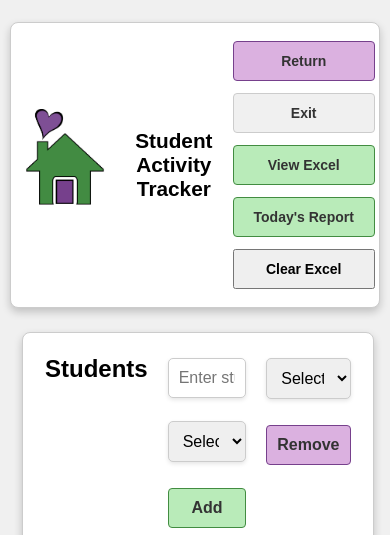
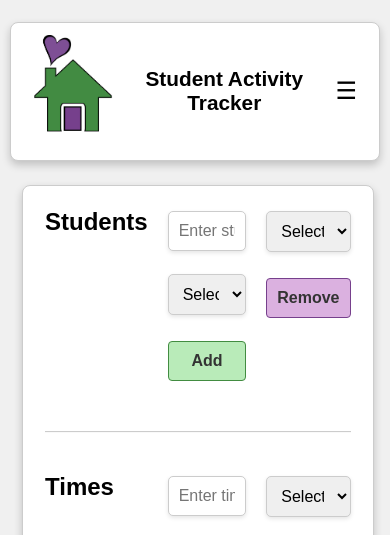
Before and after one commit to sharonmcdavis/THH, a Flask app: template daily-status/web/app/templates/admin.html in a window 390 px wide. Shown: the top 535 px of the page. Run offline with Flask 3, Linux system fonts and the light colour scheme; the template is opened without the code that fills it, so the values that code supplies are empty.

Commit message:
changed admin buttons to hamburger menu

```diff
--- a/daily-status/web/app/static/css/admin.css
+++ b/daily-status/web/app/static/css/admin.css
@@ -58,6 +58,69 @@ form div {
     grid-column: 1 / -1; /* Make the separator span all columns in the grid */
 }
 
+#admin-actions {
+    width: 100%; /* Make all elements take up the full width of their container */
+    max-width: 300px; /* Optional: Set a maximum width for better readability */
+    padding: 10px; /* Add padding for consistent height */
+    font-size: 16px; /* Ensure consistent font size */
+    box-sizing: border-box; /* Include padding and border in the width */
+}
+
+.hamburger-menu {
+    position: relative; /* Ensure the menu-items are positioned relative to this container */
+}
+
+/* Hamburger Icon */
+.hamburger-icon {
+    font-size: 24px;
+    background: none;
+    border: none;
+    cursor: pointer;
+    padding: 10px;
+}
+
+/* Menu Items Overlay */
+.menu-items {
+    display: none; /* Initially hidden */
+    position: fixed; /* Position relative to the viewport */
+    background-color: rgba(0, 0, 0, 0.9); /* Semi-transparent black background */
+    z-index: 1000; /* Ensure it overlays other elements */
+    padding: 10px; /* Add padding for the menu items */
+    border-radius: 4px; /* Optional: Add rounded corners */
+    box-shadow: 0 4px 6px rgba(0, 0, 0, 0.2); /* Add a shadow for better visibility */
+    box-sizing: border-box; /* Include padding in width/height calculations */
+}
+/* Menu Links */
+.menu-items a {
+    display: block;
+    padding: 10px 15px;
+    text-decoration: none;
+    color: white; /* White text for contrast */
+    font-size: 16px;
+    text-align: left; /* Align text to the left */
+    margin: 5px 0;
+}
+
+.menu-items a:hover {
+    background-color: rgba(255, 255, 255, 0.2); /* Highlight on hover */
+}
+
+/* Media Query for Small Screens */
+@media (max-width: 700px) {
+    .menu-items {
+        top: 50px; /* Adjust position for smaller screens */
+        left: 50%; /* Position relative to the center of the viewport */
+        transform: translateX(-10%); /* Center the menu horizontally */
+        width: fit-content; /* Let the width be determined by the content */
+        max-width: 90%; /* Ensure the menu does not exceed 90% of the screen width */
+        margin: 0 auto; /* Center the menu horizontally */
+        box-sizing: border-box; /* Include padding in width calculations */
+    }
+
+    .menu-items a {
+        font-size: 14px; /* Slightly smaller text for smaller screens */
+    }
+}
 @media (max-width: 700px) {
     .window {
         grid-template-columns: 1fr;
--- a/daily-status/web/app/templates/admin.html
+++ b/daily-status/web/app/templates/admin.html
@@ -11,28 +11,54 @@
 {% block date %}<h4>{{ date }}</h4>{% endblock %}
 
 {% block nav %}
-<div class="header-buttons">
-    <form action="/main" method="GET"><button type="submit" class="button purple-button">Return</button></form>
-    <form action="/logout" method="GET"><button type="submit" class="button gray-button">Exit</button></form>
-    <form action="/admin/excel" method="POST"><button type="submit" class="button green-button">View Excel</button>
-    </form>
-    <form action="/todays-report" method="GET">
-        <button type="button" class="button green-button " onclick="openRouteInNewWindow('/todays-report')">
-            Today's Report</button>
+<div class="hamburger-menu">
+    <!-- Hamburger Icon -->
+    <button class="hamburger-icon" onclick="toggleMenu()">
+        ☰
+    </button>
 
-        <script>
-            function openRouteInNewWindow(route) {
-                const newWindow = window.open(route, '_blank', 'width=800,height=600,scrollbars=yes,resizable=yes');
-                if (!newWindow) {
-                    alert('Popup blocked! Please allow popups for this website.');
-                }
-            }
-        </script>
-    </form>
-    <form action="/admin/clear_excel" method="POST">
-        <button type="submit" class="button blue-button">Clear Excel</button>
-    </form>
+    <!-- Hidden Menu -->
+    <div id="menu-items" class="menu-items">
+        <a href="/main" onclick="closeMenu()">Return</a>
+        <a href="/logout" onclick="closeMenu()">Exit</a>
+        <a href="/admin/excel" onclick="closeMenu()">View Excel</a>
+        <a href="/todays-report" onclick="openPopup(event, '/todays-report')">Today's Report</a>
+        <a href="/admin/clear_excel" onclick="closeMenu()">Clear Excel</a>
+    </div>
 </div>
+
+<script>
+    // Toggle the visibility of the menu
+    function toggleMenu() {
+        const menu = document.getElementById('menu-items');
+        menu.style.display = menu.style.display === 'block' ? 'none' : 'block';
+    }
+
+    // Close the menu
+    function closeMenu() {
+        const menu = document.getElementById('menu-items');
+        menu.style.display = 'none';
+    }
+
+    // Close the menu when clicking anywhere outside the menu
+    document.addEventListener('click', function (event) {
+        const menu = document.getElementById('menu-items');
+        const hamburgerIcon = document.querySelector('.hamburger-icon');
+        if (menu.style.display === 'block' && !menu.contains(event.target) && event.target !== hamburgerIcon) {
+            menu.style.display = 'none';
+        }
+    });
+
+    // Open "Today's Report" in a popup window
+    function openPopup(event, url) {
+        closeMenu();
+        event.preventDefault(); // Prevent default link behavior
+        const newWindow = window.open(url, '_blank', 'width=800,height=600,scrollbars=yes,resizable=yes');
+        if (!newWindow) {
+            alert('Popup blocked! Please allow popups for this website.');
+        }
+    }
+</script>
 {% endblock %}
 
 {% block content %}
```
Also changed, not shown: daily-status/web/app/admin_routes.py (+4 -4 lines).
